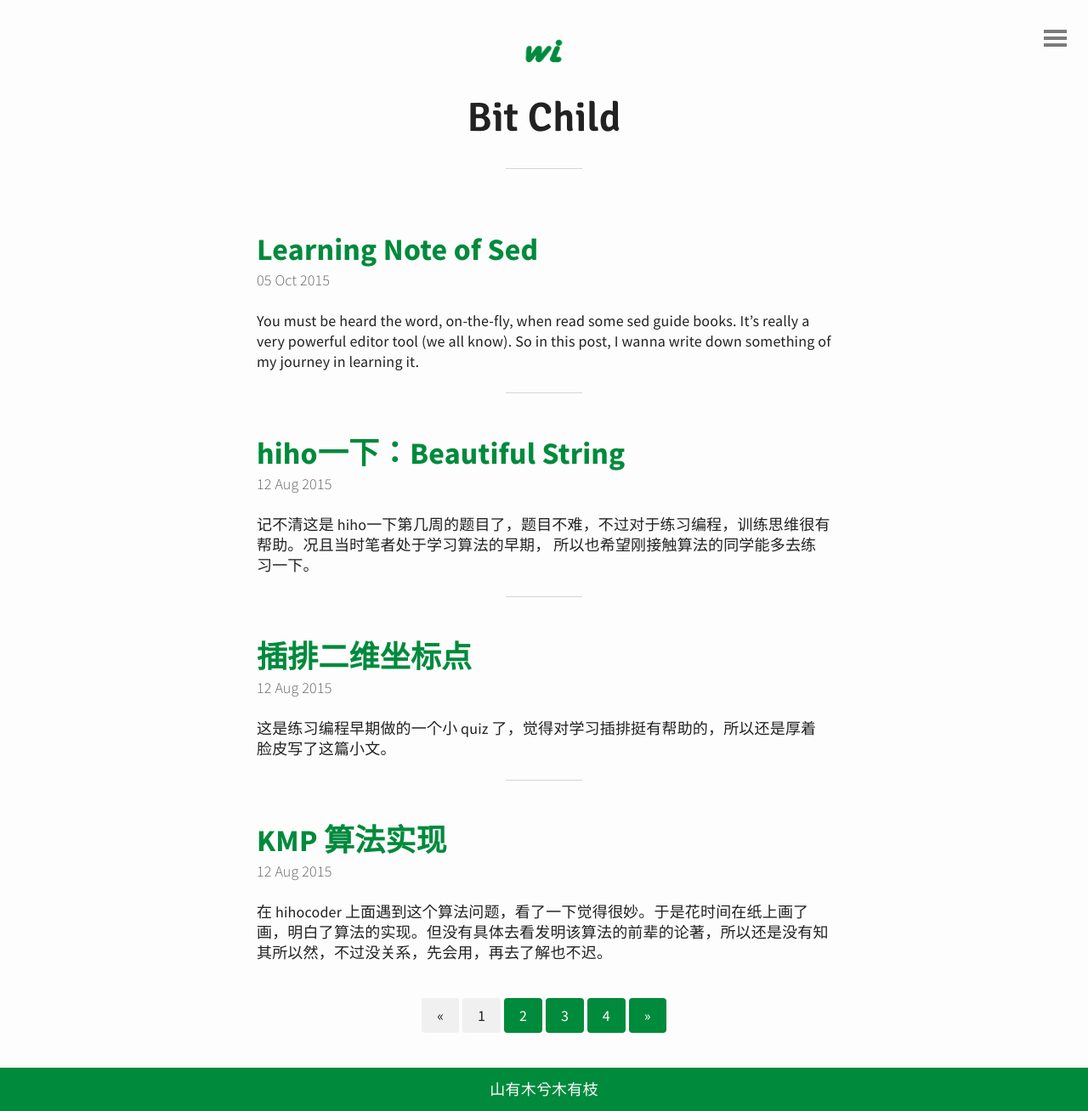
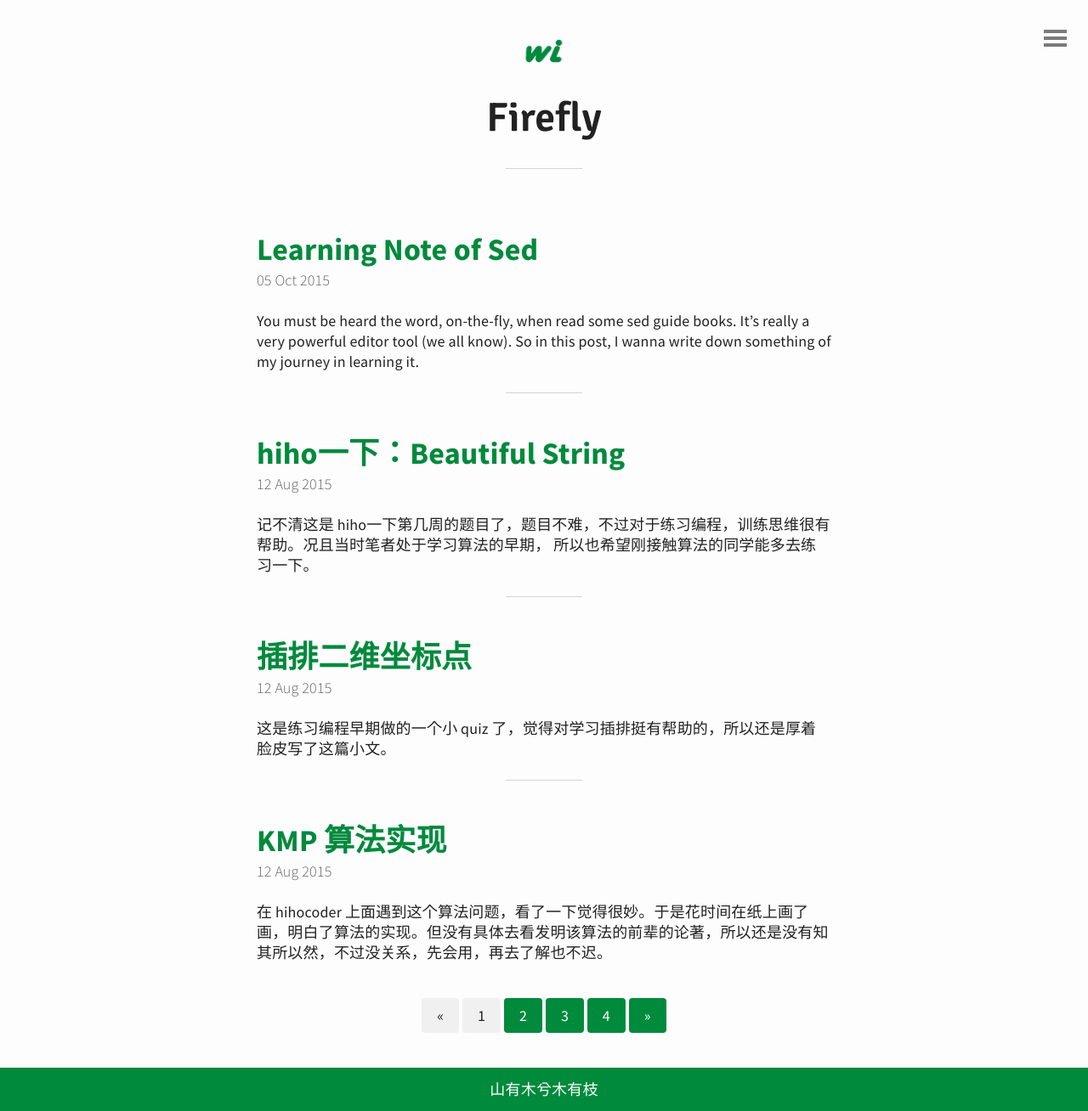
Before and after one commit to wi-cuckoo/wi-cuckoo.github.io, a Jekyll site: the page built from index.html, in a window 1280 px wide. Shown: the whole page at 85% size. Built offline with Jekyll 4.4.1, drawn with Linux system fonts in a browser that asks for light colours; the list of posts is cut into pages by our own code.

Commit message:
fix assets loading

```diff
--- a/_config.yml
+++ b/_config.yml
@@ -1,5 +1,5 @@
 # Site settings
-title: BitChild | A Magic Existing
+title: Firefly | A Magic Existing
 description: "A minimal blog template, build with Jekyll."
 url: "cuckoo.daoapp.io"
 author:
--- a/_includes/head.html
+++ b/_includes/head.html
@@ -7,7 +7,7 @@
 	<title>{%if page.title %}{{ page.title }}{% else %}{{ site.title }}{% endif %}</title>
 
 	<!-- CSS & fonts -->
-	<link rel="stylesheet" href="{{ "css/main.css" | prepend: site.baseurl }}">
+	<link rel="stylesheet" href="/css/main.css">
 	<link href='http://fonts.googleapis.com/css?family=Source+Sans+Pro:300,400,700,900,400italic%7CSignika:700,300,400,600' rel='stylesheet' type='text/css'>
 
 	<!-- RSS -->
--- a/_includes/header-custom.html
+++ b/_includes/header-custom.html
@@ -4,6 +4,5 @@
 	<a href="/">
 		<img src="img/logo.png" alt="Logo" align="left">
 	</a>
-	<h1>Bit Child</h1>
 
 </header>
--- a/_includes/header.html
+++ b/_includes/header.html
@@ -1,6 +1,6 @@
 <header id="header">
-	<a href="{{ site.baseurl }}">
-		<img src="{{ "img/logo.png" | prepend: site.baseurl }}" alt="Logo">
+	<a href="/">
+		<img src="/img/logo.png" alt="Logo">
 	</a>
-	<h1>Bit Child</h1>
+	<h1>Firefly</h1>
 </header>
```
